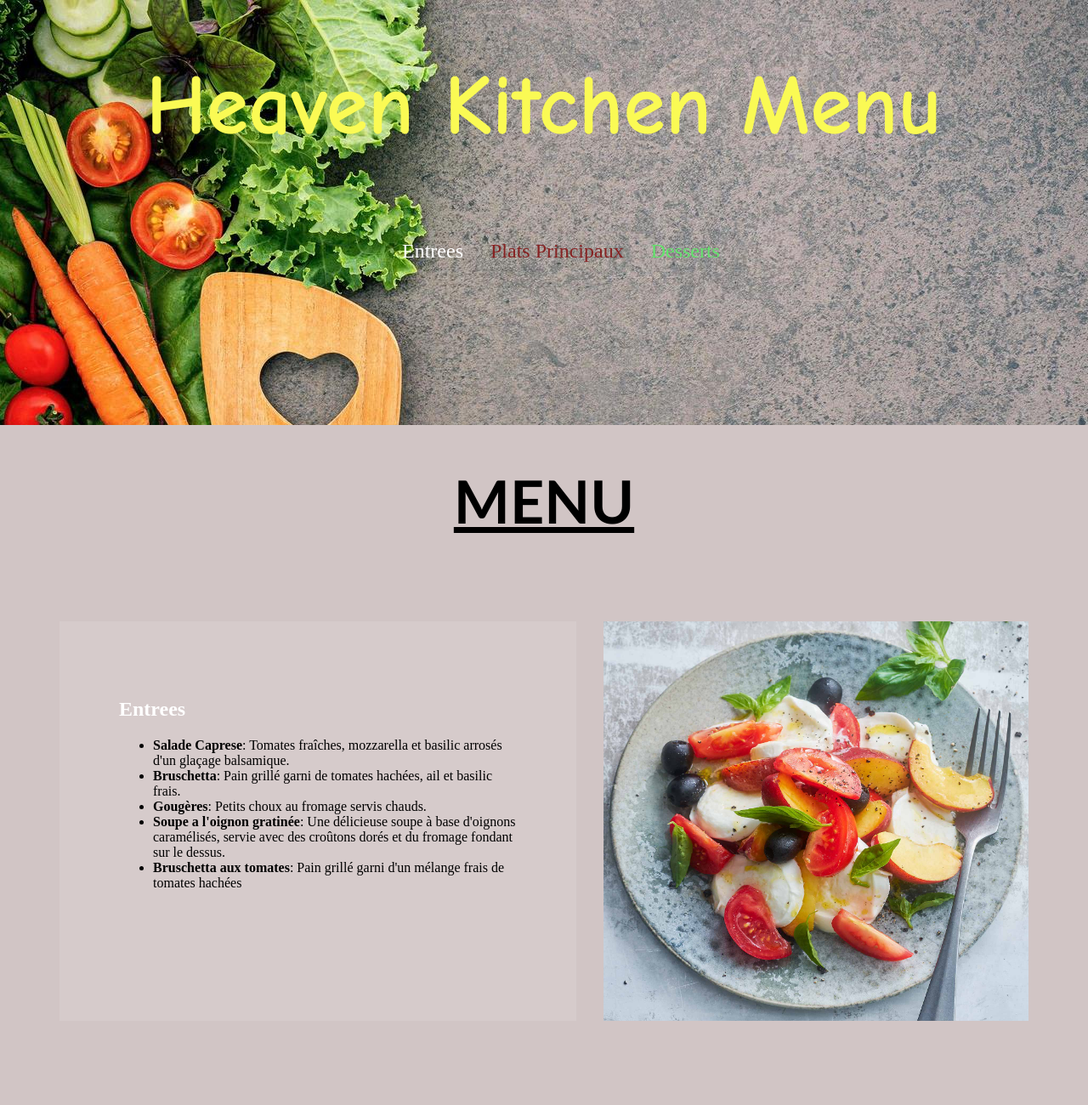
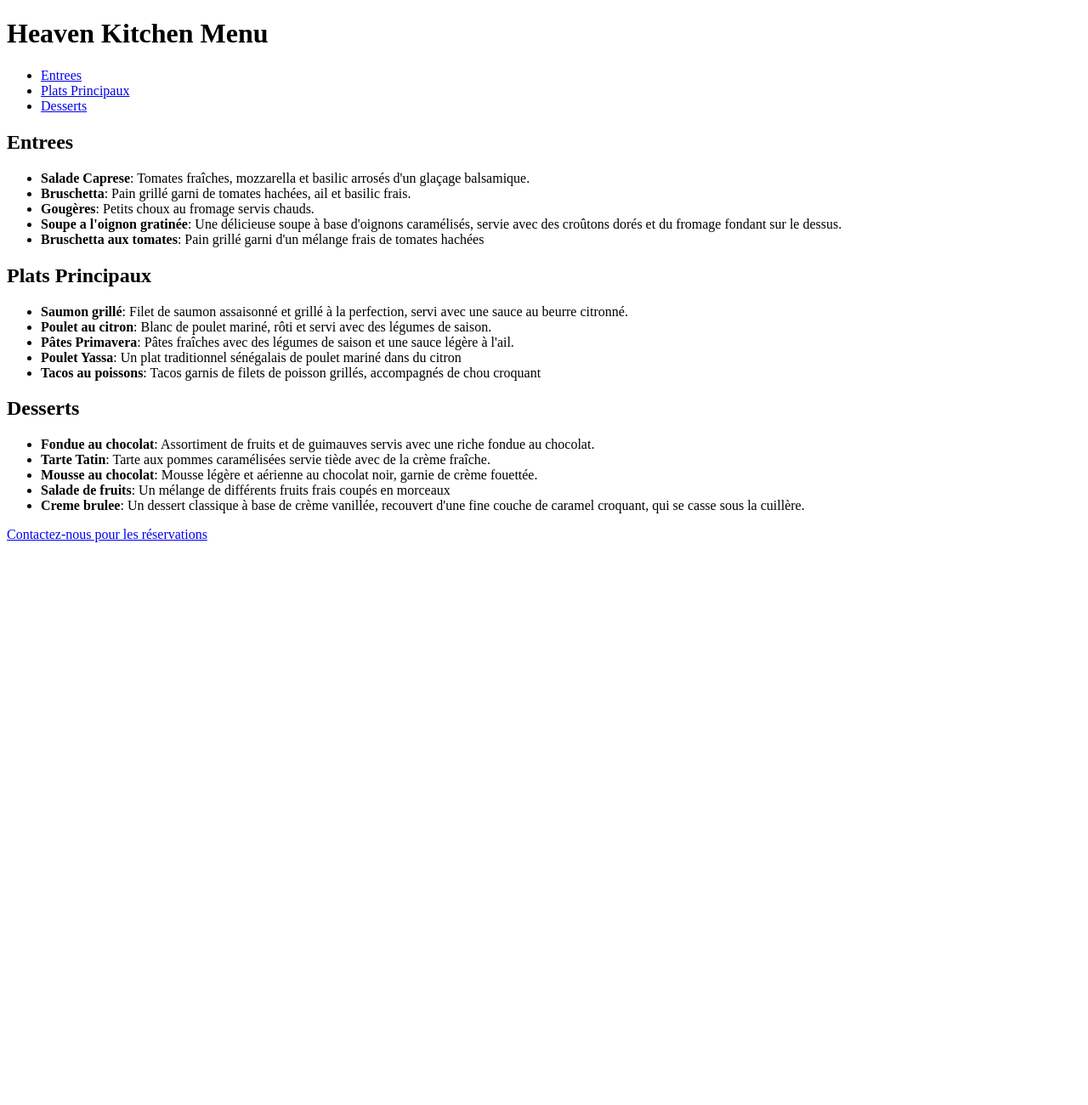
Before and after one commit to yvesplacide/HTML_Projet_2, a plain HTML site: page index.html in a window 1280 px wide. Shown: the top 1300 px of the page at 85% size. After the commit the page ends 800 px from the top, so only its background shows below. Drawn offline with Linux system fonts and the light colour scheme.

Commit message:
last commit

```diff
--- a/index.html
+++ b/index.html
@@ -6,91 +6,23 @@
     <title>Heaven Kitchen Menu</title>
     <style></style>
   </head>
-
-  <body style="background-color: rgb(209, 197, 197); padding: 0; margin: 0">
-    <div style="display: flex; flex-direction: column; gap: 0rem">
-      <div
-        style="
-          text-align: center;
-          background-image: url(image/imagbg.jpg);
-          height: 500px;
-          margin: 0;
-          padding: 0;
-        "
-      >
-        <h1
-          style="
-            font-size: 100px;
-            font-family: comic sans ms;
-            color: rgb(250, 250, 84);
-            margin-bottom: 0px;
-          "
-        >
+  <body>
+        <h1>
           Heaven Kitchen Menu
         </h1>
-        <ul
-          style="
-            display: flex;
-            justify-content: center;
-            gap: 2rem;
-            list-style-type: none;
-            align-items: center;
-            font-size: x-large;
-            margin-top: 100px;
-            align-self: flex-end;
-          "
-        >
+        <ul>
           <li>
-            <a href="#Entrees" style="text-decoration: none; color: white"
-              >Entrees</a
-            >
+            <a href="#Entrees">Entrees</a>
           </li>
           <li>
-            <a
-              href="#PlatsPrincipaux"
-              style="text-decoration: none; color: rgb(134, 34, 34)"
-              >Plats Principaux</a
-            >
+            <a href="#PlatsPrincipaux">Plats Principaux</a>
           </li>
           <li>
-            <a
-              href="#Desserts"
-              style="text-decoration: none; color: rgb(99, 228, 108)"
-              >Desserts</a
-            >
+            <a href="#Desserts">Desserts</a>
           </li>
         </ul>
       </div>
-      <h1
-        style="
-          text-align: center;
-          font-family: 'Trebuchet MS', 'Lucida Sans Unicode', 'Lucida Grande',
-            'Lucida Sans', Arial, sans-serif;
-          text-decoration: underline;
-          font-size: 70px;
-          margin-bottom: 0px;
-        "
-      >
-        MENU
-      </h1>
-      <div
-        style="
-          display: inline-flex;
-          justify-content: center;
-          gap: 2rem;
-          margin: 100px 70px;
-          padding-top: px;
-        "
-      >
-        <div
-          style="
-            margin: 0px 0px;
-            padding: 70px;
-            background-color: rgba(255, 255, 255, 0.1);
-            height: 330px;
-          "
-        >
-          <h2 style="color: white">Entrees</h2>
+          <h2>Entrees</h2>
           <ul>
             <li>
               <strong>Salade Caprese</strong>: Tomates fraîches, mozzarella et
@@ -113,41 +45,7 @@
               mélange frais de tomates hachées
             </li>
           </ul>
-        </div>
-        <div>
-          <img
-            src="image/SaladeCaprese.jpg"
-            alt="Salade Caprese"
-            style="width: 500px; height: 470px"
-            id="Entrees"
-          />
-        </div>
-      </div>
-      <div
-        style="
-          display: inline-flex;
-          justify-content: center;
-          gap: 2rem;
-          margin: 0px 70px 100px;
-        "
-      >
-        <div>
-          <img
-            src="image/PouletYassa.jpg"
-            alt="Poulet Yassa"
-            style="height: 470px; width: 500px"
-            id="PlatsPrincipaux"
-          />
-        </div>
-        <div
-          style="
-            margin: 0px 0px;
-            padding: 70px;
-            background-color: rgba(255, 0, 0, 0.1);
-            height: 330px;
-          "
-        >
-          <h2 style="color: rgb(134, 34, 34)">Plats Principaux</h2>
+          <h2>Plats Principaux</h2>
           <ul>
             <li>
               <strong>Saumon grillé</strong>: Filet de saumon assaisonné et
@@ -172,23 +70,8 @@
           </ul>
         </div>
       </div>
-      <div
-        style="
-          display: inline-flex;
-          justify-content: center;
-          gap: 2rem;
-          margin: 0px 70px 100px;
-        "
-      >
-        <div
-          style="
-            margin: 0px 0px;
-            padding: 70px;
-            background-color: rgba(0, 255, 0, 0.1);
-            height: 330px;
-          "
-        >
-          <h2 style="color: rgb(40, 135, 47)">Desserts</h2>
+      <div>
+          <h2>Desserts</h2>
           <ul>
             <li>
               <strong>Fondue au chocolat</strong>: Assortiment de fruits et de
@@ -212,20 +95,8 @@
               qui se casse sous la cuillère.
             </li>
           </ul>
-        </div>
-        <div>
-          <img
-            src="image/CremeBrulee.jpg"
-            alt="Creme Brulee"
-            style="height: 470px; width: 500px"
-            id="Desserts"
-          />
-        </div>
-      </div>
-
-      <p style="text-align: center">
+      <p>
         <a href="contact.html">Contactez-nous pour les réservations</a>
       </p>
-    </div>
   </body>
 </html>
```
